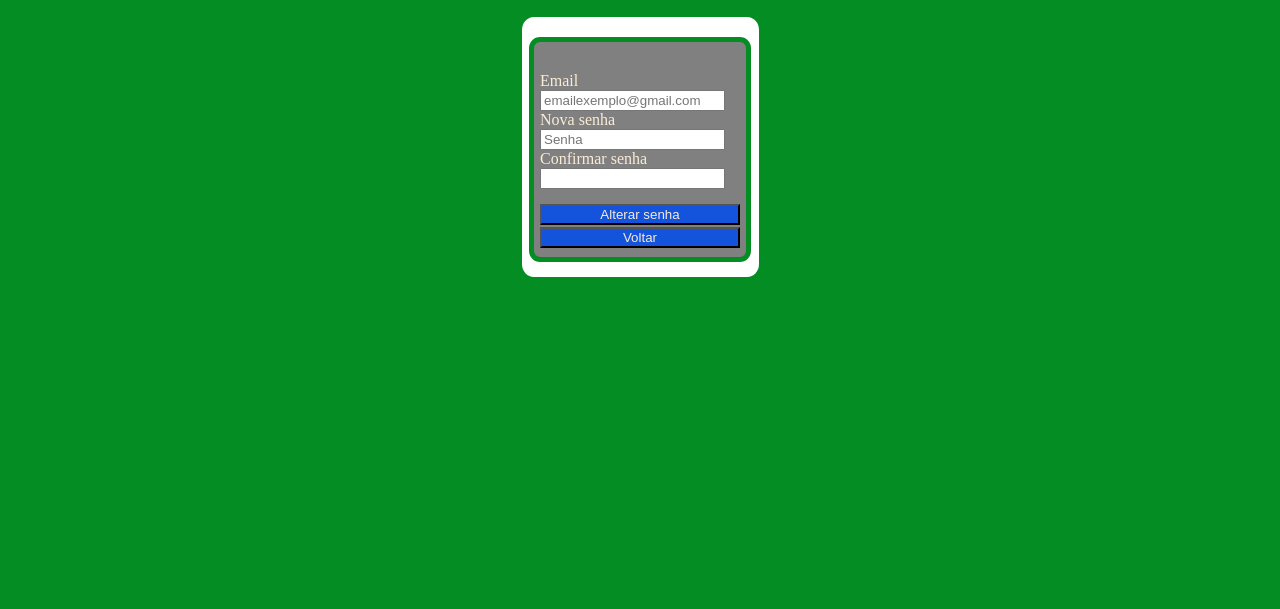
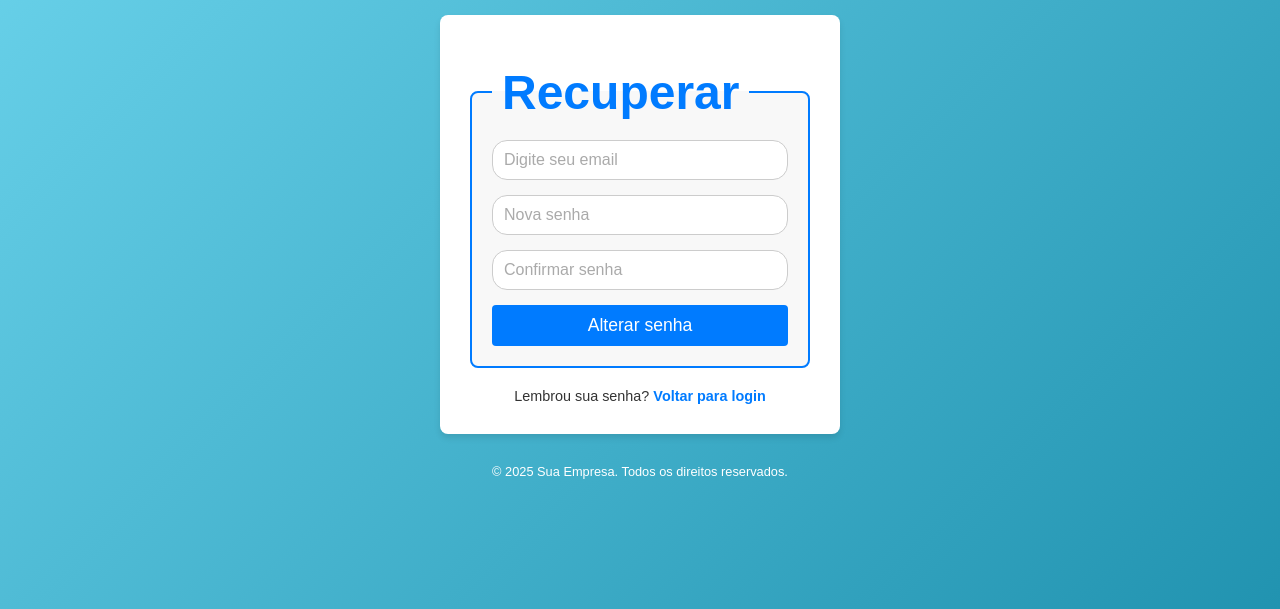
Before and after one commit to Sokovish/Alta_Performace_Web, a website: page view/html/recuperar_senha.html in a window 1280 px wide. Shown: the part 191-800 px from the top of the page. Drawn offline with Linux system fonts and the light colour scheme.

Commit message:
Alteração da tela de recuperar senha, refeito o arquivo html e css

```diff
--- a/view/css/recuperar_senha.css
+++ b/view/css/recuperar_senha.css
@@ -1,63 +1,202 @@
-.paragrafo {
-    font-family: 'Times New Roman', Times, serif;
-    font-weight: bolder;
+body {
+    font-family: Arial, sans-serif;
+    background: linear-gradient(135deg, #6dd5ed, #2193b0);
+    display: flex;
+    flex-direction: column;
+    align-items: center;
+    justify-content: center;
+    min-height: 100vh;
+    padding: 20px;
+    color: #333;
+  }
+
+  header {
     text-align: center;
-    color: white;
-}
+    margin-bottom: 20px;
+    color: #fff;
+  }
 
-.botao1 {
-    color: antiquewhite;
-    background-color: rgb(20, 83, 219);
-    display: block;
-    margin: auto;
-    display: flex;
-    margin-top: 15px;
-    width: 200px;
-    display: block;
+  header h1 {
+    font-size: 2.5rem;
+    margin-bottom: 10px;
+  }
 
+  main {
+    width: 100%;
+    max-width: 400px;
+    background: #fff;
+    border-radius: 8px;
+    padding: 30px;
+    box-shadow: 0 4px 6px rgba(0, 0, 0, 0.1);
+  }
 
-}
-.botao2 {
-    color: antiquewhite;
-    background-color: rgb(20, 83, 219);
-    display: block;
-    margin: auto;
-    display: flex;
-    margin-top: 2px;
-    width: 200px;
-    display: block;
+  form {
+    margin-top: 20px;
+  }
 
+  fieldset {
+    border: 2px solid #007BFF;
+    border-radius: 8px;
+    padding: 20px;
+    background: #f8f8f8;
+  }
 
-}
-.div_fundo {
-    background-color: white;
-    height: 220px;
-    width: 225px;
-    margin: auto;
-    display: block;
-    align-items: center;
-    margin-top: 150px;
-    padding-top: 20px;
-    padding-left: 6px;
-    padding-right: 6px;
-    padding-bottom: 20px;
-    border-radius: 5%;
+  legend {
+    font-size: 3rem;
+    font-weight: bold;
+    color: #007BFF;
+    padding: 0 10px;
+  }
 
-}
+  .input-group {
+    position: relative;
+    margin-bottom: 15px;
+  }
 
-.campos {
-    color: antiquewhite;
-    width: 200px;
-    height: 185px;
-    margin: auto;
-    display: block;
-    align-items: center;
-    background-color: grey;
-    border: 5px solid rgb(3, 141, 35);
-    text-align: left;
-    padding-top: 30px;
-    border-radius: 5%;
-    padding-left: 6px;
-    padding-right: 6px;
+  .input-group input {
+    width: 100%;
+    padding: 12px 10px;
+    border: 1px solid #ccc;
+    border-radius: 15px;
+    font-size: 1rem;
+    transition: border-color 0.3s ease;
+  }
 
-}
+  .input-group input::placeholder {
+    color: transparent;
+  }
+
+  .input-group label {
+    position: absolute;
+    left: 12px;
+    top: 50%;
+    transform: translateY(-50%);
+    pointer-events: none;
+    transition: all 0.2s ease;
+    color: #aaa;
+  }
+
+  .input-group input:focus + label,
+  .input-group input:not(:placeholder-shown) + label {
+    top: 0;
+    left: 12px;
+    font-size: 0.9rem;
+    color: #007BFF;
+    background: #f8f8f8;
+    padding: 0 2px;
+  }
+
+  input[type="text"],
+  input[type="password"],
+  input[type="email"] {
+    width: 100%;
+    padding: 10px;
+    border: 1px solid #ccc;
+    border-radius: 15px;
+    font-size: 1rem;
+    transition: border-color 0.3s ease;
+  }
+
+  input[type="text"]:focus,
+  input[type="password"]:focus,
+  input[type="email"]:focus {
+    border-color: #007BFF;
+    outline: none;
+  }
+
+  button {
+    width: 100%;
+    padding: 10px;
+    font-size: 1.1rem;
+    border: none;
+    border-radius: 4px;
+    background: #007BFF;
+    color: #fff;
+    cursor: pointer;
+    transition: background 0.3s ease;
+  }
+
+  button:hover {
+    background: #005bb5;
+  }
+
+  section {
+    text-align: center;
+    margin-top: 20px;
+    font-size: 0.9rem;
+  }
+
+  section a {
+    color: #007BFF;
+    text-decoration: none;
+    font-weight: bold;
+  }
+
+  section a:hover {
+    text-decoration: underline;
+  }
+
+  footer {
+    margin-top: 30px;
+    text-align: center;
+    font-size: 0.8rem;
+    color: #fff;
+  }
+
+  /* Responsividade */
+  @media (max-width: 768px) {
+    body {
+      padding: 15px;
+    }
+
+    main {
+      padding: 25px;
+      max-width: 70%;
+    }
+  }
+
+  @media (max-width: 480px) {
+    header h1 {
+      font-size: 2rem;
+    }
+
+    main {
+      padding: 20px;
+    }
+
+    fieldset {
+      padding: 15px;
+    }
+
+    legend {
+      font-size: 2rem;
+    }
+
+    button {
+      font-size: 1rem;
+      padding: 8px;
+    }
+
+    section {
+      font-size: 0.8rem;
+    }
+
+    footer {
+      font-size: 0.7rem;
+    }
+
+    .input-group input {
+      padding: 10px 8px;
+      font-size: 0.9rem;
+    }
+
+    .input-group label {
+      left: 10px;
+    }
+
+    .input-group input:focus + label,
+    .input-group input:not(:placeholder-shown) + label {
+      left: 10px;
+      font-size: 0.8rem;
+    }
+  }
--- a/view/html/recuperar_senha.html
+++ b/view/html/recuperar_senha.html
@@ -1,30 +1,46 @@
 <!DOCTYPE html>
-<html lang="pt-br">
+<html lang="pt-BR">
   <head>
     <meta charset="UTF-8">
     <meta name="viewport" content="width=device-width, initial-scale=1.0">
+    <link rel="stylesheet" href="../css/reset.css">
     <link rel="stylesheet" href="../css/recuperar_senha.css">
-    <title>Tela de recuperar senha</title>
-
-
+    <title>Recuperação de Senha</title>
   </head>
-<body style="background-color: rgb(3, 141, 35);" >
-    <h1 class="paragrafo">Recuperação de senha</h1>
-    <form id="formulario">
-    <div class="div_fundo">
-        <div class="campos">
-            <label>Email</label><br>
-            <input type="email" placeholder="emailexemplo@gmail.com"/><br>
-            <label>Nova senha</label><br>
-            <input type="password" placeholder="Senha"/><br>
-            <label>Confirmar senha</label><br>
-            <input type="password"/><br>
-
-            <button type="button" class="botao1" style="text-align: center;">Alterar senha</button>
-            <button type="button" class="botao2" style="text-align: center;">Voltar</button>
+  <body>
+    <header>
+      <h1>Recuperar Senha</h1>
+    </header>
+    <main>
+      <form action="/recuperar-senha" method="post">
+        <fieldset>
+          <legend>Recuperar</legend>
+          <div class="input-group">
+            <input type="email" id="email" name="email" placeholder=" " required>
+            <label for="email">Digite seu email</label>
           </div>
+          <div class="input-group">
+            <input type="password" id="nova_senha" name="nova_senha" placeholder=" " required>
+            <label for="nova_senha">Nova senha</label>
           </div>
+          <div class="input-group">
+            <input type="password" id="confirmar_senha" name="confirmar_senha" placeholder=" " required>
+            <label for="confirmar_senha">Confirmar senha</label>
+          </div>
+          <div>
+            <button type="submit">Alterar senha</button>
+          </div>
+        </fieldset>
       </form>
-
+      <section>
+        <p>
+          Lembrou sua senha?
+          <a href="login.html">Voltar para login</a>
+        </p>
+      </section>
+    </main>
+    <footer>
+      <p>&copy; 2025 Sua Empresa. Todos os direitos reservados.</p>
+    </footer>
   </body>
 </html>
```
Lines whose indentation alone changed are shown as unchanged.
